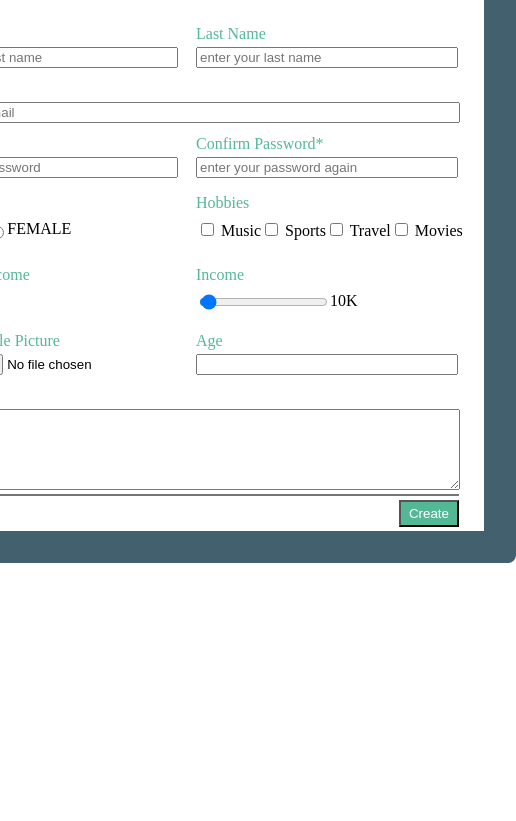
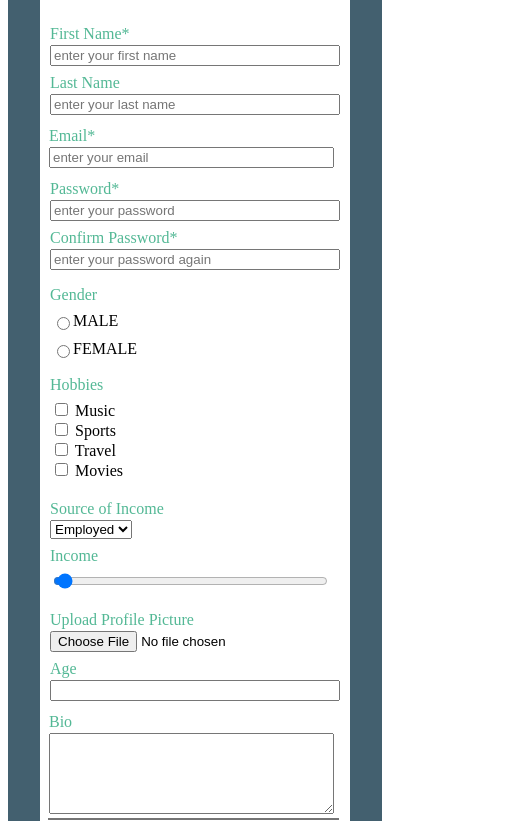
Before and after one commit to khuswanth1/Wavemaker-Training-1, a plain HTML site: page Form_Creation/index.html in a window 390 px wide. Shown: the part 117-938 px from the top of the page, 516 px wide, since content can reach past the window. Before the commit the page ends 844 px from the top, so only its background shows below. Drawn offline with Linux system fonts and the light colour scheme.

Commit message:
Responsive change in HTML and CSS

```diff
--- a/Form_Creation/index.html
+++ b/Form_Creation/index.html
@@ -12,11 +12,12 @@
     <div class="border-box-color">
         <div class="padding-box">
             <h1 class="aligncenter">Create Account</h1>
-            <form  action="">
+            <form action="">
                 <div class="flexrow">
                     <div class="flexcolumn flexbox">
                         <label for="fName" class="fadegreen">First Name*</label>
-                            <input class="input-box" type="text" name="fName" id="fName" placeholder="enter your first name">
+                        <input class="input-box" type="text" name="fName" id="fName"
+                            placeholder="enter your first name">
                     </div>
                     <div class="flexcolumn flexbox">
                         <label for="lName" class="fadegreen">Last Name</label>
@@ -41,11 +42,11 @@
                     <div class="flexcolumn flexbox">
                         <lable class="fadegreen">Gender</lable>
                         <div class="flexrow">
-                                <div class="flexrow">
+                            <div class="flexrow rdog phoneflexrow">
                                 <input type="radio" id="male" name="" value="male">
                                 <label for="male">MALE</label>
                             </div>
-                                <div class="flexrow">
+                            <div class="flexrow rdog phoneflexrow">
                                 <input type="radio" id="female" name="" value="css">
                                 <label for="female">FEMALE</label>
                             </div>
@@ -88,8 +89,7 @@
                     <div class="flexcolumn flexbox">
                         <label for="range" class="fadegreen">Income</label>
                         <div class="flexrow">
-                                <input type="range" id="range" value="24" min="10" max="1000" oninput="this.nextElementSibling.value = this.value">
-                                <output>10</output>K
+                            <input type="range" id="range" value="24" min="10" max="1000">
                         </div>
                     </div>
                 </div>
@@ -111,7 +111,7 @@
                 </div>
                 <div class="flexrow-reverse ">
 
-                        <button class="padding-box fadegreenwhite" >Create</button>
+                    <button class="padding-box fadegreenwhite">Create</button>
                 </div>
             </form>
 
--- a/Form_Creation/style.css
+++ b/Form_Creation/style.css
@@ -29,7 +29,10 @@
     width: 254px;
 }
 label {
-    padding-bottom: 4px;
+    padding-bottom: 2px;
+}
+.rdog{
+    padding-bottom:2px ;
 }
 .padding-box{
     padding: 4px 8px 4px 8px;
@@ -49,3 +52,28 @@ h1{
     background-color: rgb(83,184,149);
     color: white;
 }
+@media (max-width: 768px) {
+    .flexrow, .flexrow-reverse {
+        flex-direction: column;
+        width: 99%;
+    }
+    h1{
+        text-align: center;
+    }
+    .flexbox, .flexbox2 {
+        width: 97%;
+    }
+    .phoneflexrow{
+        display: flex;
+        flex-direction: row;
+    }
+    .rdog{
+        padding-bottom: 4px;
+    }
+    .aligncenter {
+        flex-direction: column;
+    }
+    .input-box {
+        width: 100%;
+    }
+}
```
Lines whose indentation alone changed are shown as unchanged.
